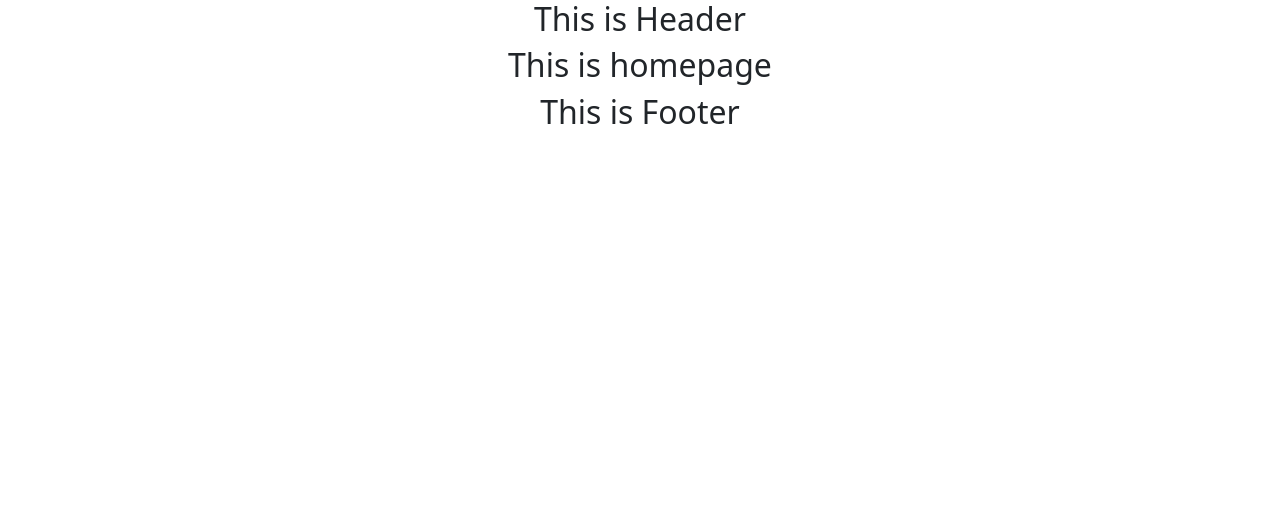
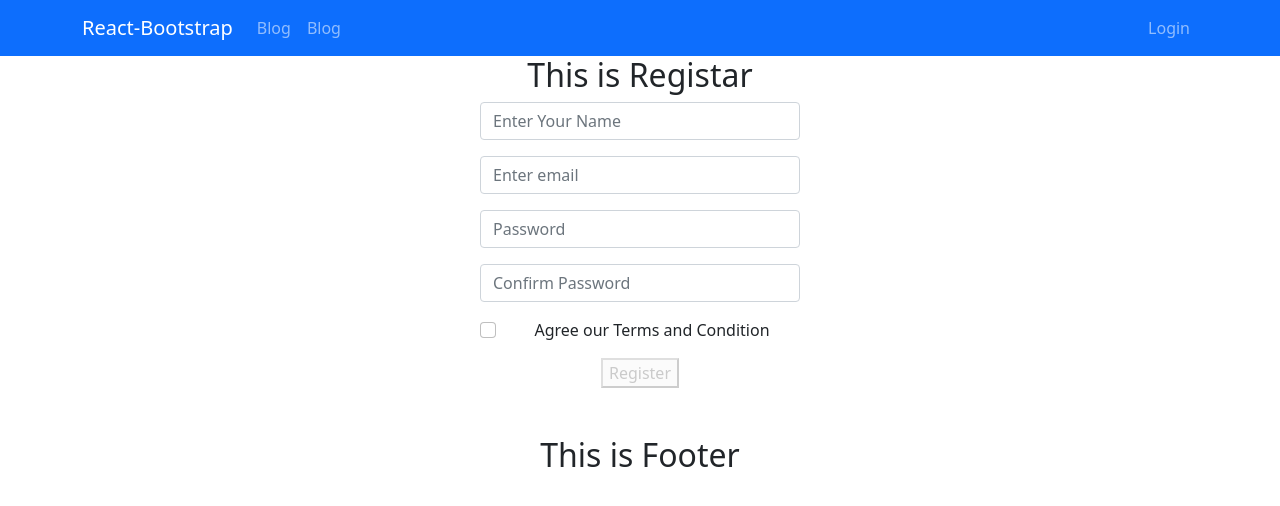
Before and after one commit to abyusuft/water-warehouse-client-side, a React (Create React App) app: page /registar in a window 1280 px wide. Shown: the top 506 px of the page. Built offline with nearby package versions, Linux system fonts and the light colour scheme; no server answers.

Commit message:
email login and signup partically added

```diff
--- a/package.json
+++ b/package.json
@@ -7,10 +7,13 @@
     "@testing-library/react": "^13.2.0",
     "@testing-library/user-event": "^13.5.0",
     "bootstrap": "^5.1.3",
+    "firebase": "^9.8.0",
     "react": "^18.1.0",
     "react-bootstrap": "^2.3.1",
     "react-dom": "^18.1.0",
     "react-firebase-hooks": "^5.0.3",
+    "react-hook-form": "^7.30.0",
+    "react-router-dom": "^6.3.0",
     "react-scripts": "5.0.1",
     "react-toastify": "^9.0.1",
     "web-vitals": "^2.1.4"
--- a/src/App.js
+++ b/src/App.js
@@ -4,12 +4,53 @@ import { ToastContainer } from 'react-toastify';
 import Header from './components/Shared/Header/Header';
 import Home from './components/Pages/Home/Home';
 import Footer from './components/Shared/Footer/Footer';
+import { Route, Routes } from 'react-router-dom';
+import Blog from './components/Pages/Blog/Blog';
+import NotFound from './components/Shared/NotFound/NotFound';
+import EmailLogin from './components/Pages/Login/EmailLogin/EmailLogin';
+import Registar from './components/Pages/Login/Registar/Registar';
+import MyItems from './components/Pages/Items/MyItems/MyItems';
+import ManageItems from './components/Pages/Items/ManageItems/ManageItems';
+import AddItem from './components/Pages/Items/AddItem/AddItem';
+import ItemDetails from './components/Pages/Items/ItemDetails/ItemDetails';
 
 function App() {
   return (
     <div className="App">
       <Header></Header>
-      <Home></Home>
+
+
+      <Routes>
+        <Route path='/' element={<Home></Home>}></Route>
+        <Route path='/home' element={<Home></Home>}></Route>
+        <Route path='/blog' element={<Blog></Blog>}></Route>
+        <Route path='/login' element={<EmailLogin></EmailLogin>}></Route>
+        <Route path='/registar' element={<Registar></Registar>}></Route>
+
+        <Route path='/additem' element={
+          <AddItem></AddItem>
+        }></Route>
+
+
+
+        <Route path='/myitems' element={
+          <MyItems></MyItems>
+        }></Route>
+
+
+
+        <Route path='/manageitem' element={
+          <ManageItems></ManageItems>
+        }></Route>
+
+        <Route path='/manageitem/:itemID' element={
+          <ItemDetails></ItemDetails>
+        }></Route>
+
+        <Route path='*' element={<NotFound></NotFound>}></Route>
+      </Routes>
+
+
       <Footer></Footer>
 
       <ToastContainer />
--- a/src/components/Pages/Items/ItemDetails/ItemDetails.js
+++ b/src/components/Pages/Items/ItemDetails/ItemDetails.js
@@ -1,9 +1,12 @@
 import React from 'react';
+import { useParams } from 'react-router-dom';
 
 const ItemDetails = () => {
+    const { itemId } = useParams();
     return (
         <div>
             <h2>This is Item Details Page</h2>
+            <h3>Item Id : {itemId}</h3>
         </div>
     );
 };
--- a/src/components/Pages/Login/EmailLogin/EmailLogin.js
+++ b/src/components/Pages/Login/EmailLogin/EmailLogin.js
@@ -1,9 +1,60 @@
 import React from 'react';
+import auth from '../../../../firebase.init';
+import { useSignInWithEmailAndPassword } from 'react-firebase-hooks/auth';
+import { toast, ToastContainer } from 'react-toastify';
+import { Button, Form } from 'react-bootstrap';
+import { Link } from 'react-router-dom';
+
 
 const EmailLogin = () => {
+    const [signInWithEmailAndPassword, user, loading, error] = useSignInWithEmailAndPassword(auth);
+
+
+
+    if (error) {
+        return toast(`Error: ${error?.message}`)
+    }
+    if (loading) {
+
+    }
+    if (user) {
+
+    }
+
+    const handleFormSubmit = (event) => {
+        event.preventDefault();
+        const email = event.target.email.value;
+        const password = event.target.password.value;
+        signInWithEmailAndPassword(email, password);
+    }
+
+
+
     return (
         <div>
             <h2>This is Login Page</h2>
+            <Form className='w-50 mx-auto' onSubmit={handleFormSubmit}>
+                <Form.Group className="mb-3" controlId="formBasicEmail">
+                    <Form.Label>Email address</Form.Label>
+                    <Form.Control type="email" name="email" placeholder="Enter email" />
+
+                </Form.Group>
+
+                <Form.Group className="mb-3" controlId="formBasicPassword">
+                    <Form.Label>Password</Form.Label>
+                    <Form.Control type="password" name="password" placeholder="Password" />
+                </Form.Group>
+                <Form.Group className="mb-3" controlId="formBasicPassword">
+                    <p className='text-center'>New to Water? <Link className='text-decoration-none fw-bold' to='/registar'> Register</Link></p>
+
+                </Form.Group>
+
+                <Button variant="primary" type="submit">
+                    Submit
+                </Button>
+            </Form>
+            <ToastContainer />
+
         </div>
     );
 };
--- a/src/components/Pages/Login/Registar/Registar.js
+++ b/src/components/Pages/Login/Registar/Registar.js
@@ -1,9 +1,72 @@
-import React from 'react';
+import React, { useState } from 'react';
+import { Button, Form } from 'react-bootstrap';
+import { useCreateUserWithEmailAndPassword, useUpdateProfile } from 'react-firebase-hooks/auth';
+import { Link, useNavigate } from 'react-router-dom';
+import { toast } from 'react-toastify';
+import auth from '../../../../firebase.init';
 
 const Registar = () => {
+
+    const [agree, setAgree] = useState(false);
+    const [updateProfile] = useUpdateProfile(auth);
+    const [createUserWithEmailAndPassword, user, loading, error] = useCreateUserWithEmailAndPassword(auth, { sendEmailVerification: true });
+
+    const navigate = useNavigate();
+
+    if (error) {
+        toast(error?.message);
+    }
+    if (loading) {
+
+    }
+    if (user) {
+
+    }
+
+    const handleRegister = async (event) => {
+        event.preventDefault();
+        const name = event.target.name.value;
+        const email = event.target.email.value;
+        const password = event.target.password.value;
+        const cPassword = event.target.cpassword.value;
+        if (password.length < 6) {
+            toast("Password Must be 6 character or longer");
+            return;
+        }
+        if (password !== cPassword) {
+            const message = "Password & Confirm Password does not match";
+            toast(message);
+            return;
+        }
+        await updateProfile({ displayName: name });
+        toast("Verification Email Sent");
+        await createUserWithEmailAndPassword(email, password);
+        navigate('/');
+    }
     return (
         <div>
             <h2>This is Registar</h2>
+            <Form onSubmit={handleRegister} className='w-25 mx-auto mb-5'>
+                <Form.Group className="mb-3" controlId="formBasicName">
+                    <Form.Control type="text" name="name" placeholder="Enter Your Name" required />
+                </Form.Group>
+                <Form.Group className="mb-3" controlId="formBasicEmail">
+                    <Form.Control type="email" name="email" placeholder="Enter email" required />
+                </Form.Group>
+                <Form.Group className="mb-3" controlId="formBasicPassword">
+                    <Form.Control type="password" name="password" placeholder="Password" required />
+                </Form.Group>
+                <Form.Group className="mb-3" controlId="formConfirmPassword">
+                    <Form.Control type="password" name="cpassword" placeholder="Confirm Password" required />
+                </Form.Group>
+                <Form.Group className="mb-3" controlId="formBasicCheckbox">
+                    <Form.Check onClick={() => setAgree(!agree)} type="checkbox" label="Agree our Terms and Condition" />
+                </Form.Group>
+
+                <button style={agree ? { opacity: "1" } : { opacity: ".7" }} className='d-block mx-auto ' type="submit" disabled={!agree} >
+                    Register
+                </button>
+            </Form>
         </div>
     );
 };
--- a/src/components/Shared/Header/Header.js
+++ b/src/components/Shared/Header/Header.js
@@ -1,9 +1,42 @@
+import { signOut } from 'firebase/auth';
 import React from 'react';
+import { Container, Nav, Navbar } from 'react-bootstrap';
+import { useAuthState } from 'react-firebase-hooks/auth';
+import { Link } from 'react-router-dom';
+import auth from '../../../firebase.init';
 
 const Header = () => {
+    const [user] = useAuthState(auth);
+
+    const handleSignOut = () => {
+        signOut(auth);
+    }
     return (
         <div>
-            <h2>This is Header</h2>
+            <Navbar collapseOnSelect expand="lg" bg="primary" variant="dark">
+                <Container>
+                    <Navbar.Brand as={Link} to='/'>React-Bootstrap</Navbar.Brand>
+                    <Navbar.Toggle aria-controls="responsive-navbar-nav" />
+                    <Navbar.Collapse id="responsive-navbar-nav">
+                        <Nav className="me-auto">
+                            <Nav.Link as={Link} to='/blog'>Blog</Nav.Link>
+                            <Nav.Link as={Link} to='/blog'>Blog</Nav.Link>
+                        </Nav>
+                        <Nav>
+                            {
+                                user ? <>
+                                    <Nav.Link as={Link} to='/myitems'>My Items</Nav.Link>
+                                    <Nav.Link as={Link} to='/additem'>Add Item</Nav.Link>
+                                    <Nav.Link as={Link} to='/manageitems'>Manage Items</Nav.Link>
+                                    <button className='border border-0 px-3 py-1 rounded rounded-3' onClick={handleSignOut}>Signout</button>
+                                </> : <Nav.Link as={Link} to='/login'>Login</Nav.Link>
+                            }
+
+
+                        </Nav>
+                    </Navbar.Collapse>
+                </Container>
+            </Navbar>
         </div>
     );
 };
--- /dev/null
+++ b/src/components/Shared/NotFound/NotFound.js
@@ -0,0 +1,11 @@
+import React from 'react';
+
+const NotFound = () => {
+    return (
+        <div>
+            <h2>404 Not Found!!!</h2>
+        </div>
+    );
+};
+
+export default NotFound;
--- /dev/null
+++ b/src/firebase.init.js
@@ -0,0 +1,22 @@
+// Import the functions you need from the SDKs you need
+import { initializeApp } from "firebase/app";
+import { getAuth } from 'firebase/auth';
+// TODO: Add SDKs for Firebase products that you want to use
+// https://firebase.google.com/docs/web/setup#available-libraries
+
+// Your web app's Firebase configuration
+const firebaseConfig = {
+    apiKey: "AIzaSyBvjbWA9-TGFWFmAaPHkeYeTvDebXyneJo",
+    authDomain: "water-warehouse-5260e.firebaseapp.com",
+    projectId: "water-warehouse-5260e",
+    storageBucket: "water-warehouse-5260e.appspot.com",
+    messagingSenderId: "222341559530",
+    appId: "1:222341559530:web:ff4c77469587d081ebd393"
+};
+
+// Initialize Firebase
+const app = initializeApp(firebaseConfig);
+
+const auth = getAuth(app);
+
+export default auth;
--- a/src/index.js
+++ b/src/index.js
@@ -3,12 +3,16 @@ import ReactDOM from 'react-dom/client';
 import './index.css';
 import App from './App';
 import reportWebVitals from './reportWebVitals';
+import { BrowserRouter } from 'react-router-dom';
 
 const root = ReactDOM.createRoot(document.getElementById('root'));
 root.render(
-  <React.StrictMode>
-    <App />
-  </React.StrictMode>
+  <BrowserRouter>
+    <React.StrictMode>
+      <App />
+    </React.StrictMode>
+  </BrowserRouter>
+
 );
 
 // If you want to start measuring performance in your app, pass a function
```
Also changed, not shown: src/components/Shared/RequirAuth/RequirAuth.js (added, +11 -0 lines), 1 other file (tests, documents, lock files or other folders).
